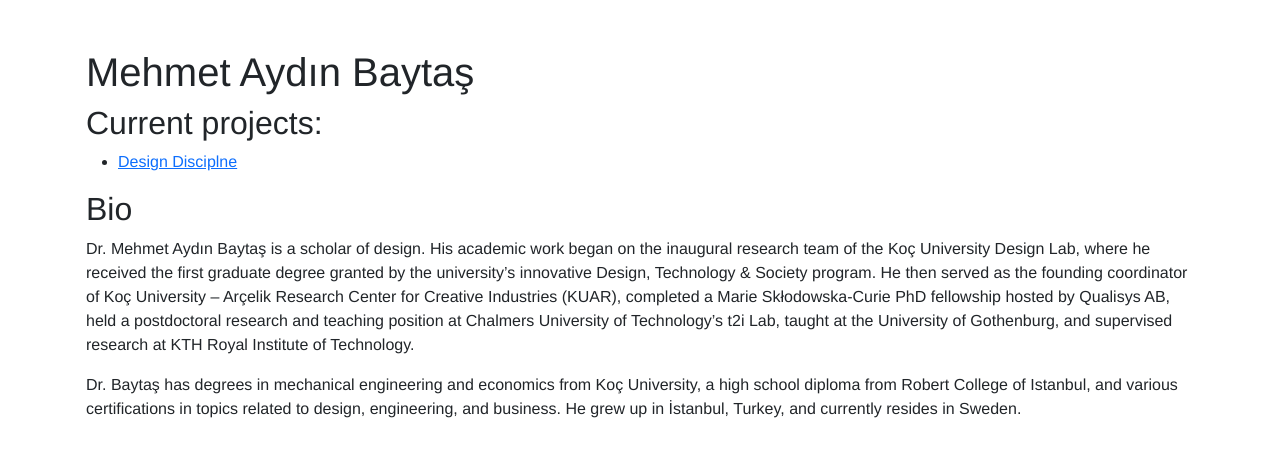
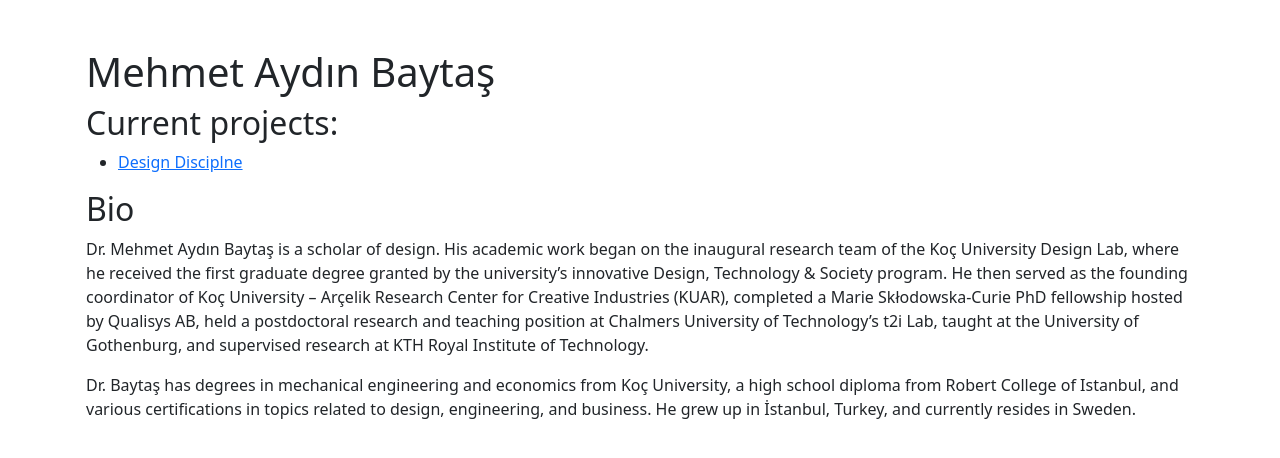
Before and after one commit to l77l77/mbaytas.github.io, a Jekyll site: the page built from README.md, in a window 1280 px wide. Shown: the top 458 px of the page. Built offline with Jekyll 4.4.1, drawn with Linux system fonts in a browser that asks for light colours; some web fonts are replaced; our own code applies the rules of GitHub Pages for plain Markdown files; comment, search, counter and statistics services are not loaded.

Commit message:
Update default.html

```diff
--- a/_layouts/default.html
+++ b/_layouts/default.html
@@ -13,15 +13,6 @@
 
     <!-- Bootstrap -->
     <link href="https://cdn.jsdelivr.net/npm/bootstrap@5.0.0-beta2/dist/css/bootstrap.min.css" rel="stylesheet" integrity="sha384-BmbxuPwQa2lc/FVzBcNJ7UAyJxM6wuqIj61tLrc4wSX0szH/Ev+nYRRuWlolflfl" crossorigin="anonymous">
-    <!-- Aktiv Grotesk from Adobe -->
-    <link rel="stylesheet" href="https://use.typekit.net/wtv7cst.css">
-
-    <style>
-      html, body, .markdown-body {
-        font-family: aktiv-grotesk, "Helvetica Neue", -apple-system,BlinkMacSystemFont,"Segoe UI",Helvetica,Arial,sans-serif,"Apple Color Emoji","Segoe UI Emoji","Segoe UI Symbol";
-      }
-    </style>
-
 
   </head>
   <body>
```
